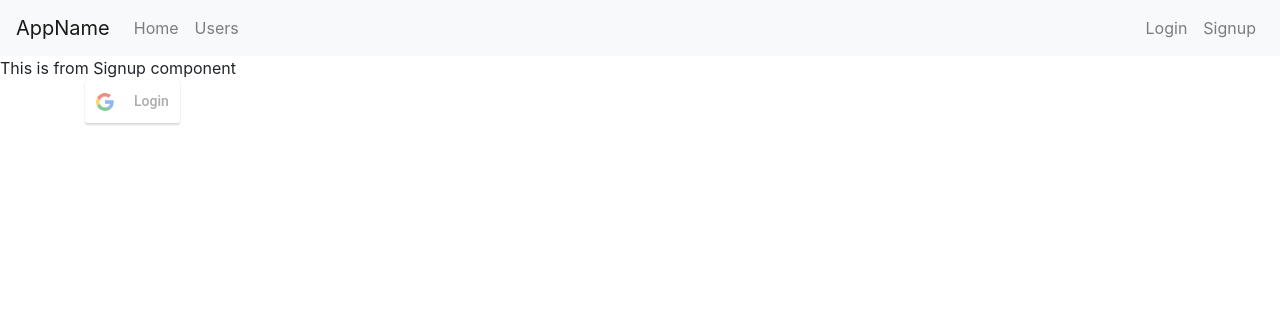
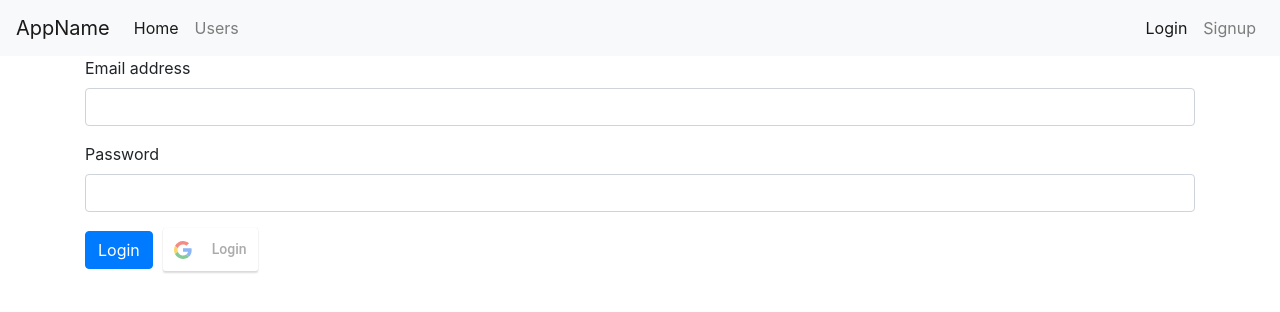
Before and after one commit to taruncx101/react-1, a React (Create React App) app: page /login in a window 1280 px wide. Shown: the top 312 px of the page. Built offline with nearby package versions, Linux system fonts and the light colour scheme.

Commit message:
added signup and login form

```diff
--- a/src/App.js
+++ b/src/App.js
@@ -3,7 +3,6 @@ import { BrowserRouter as Router, Switch, Route, Link } from "react-router-dom";
 
 import "bootstrap/dist/css/bootstrap.css";
 import './App.css';
-import GoogleLoginComponent from "./components/GoogleLoginComponent";
 import Layout from "./components/Layout/Layout"
 import Users from './pages/User/Users'
 import Signup from "./pages/Auth/Signup";
@@ -35,15 +34,14 @@ class App extends React.Component {
               <Users />
             </Route>
             <Route path="/login">
-              <Signup />
+              <Signup isLoginPage={true} />
             </Route>
             <Route path="/signup">
-              <Signup />
+              <Signup isLoginPage={false} />
             </Route>
           </Switch>
         </Layout>
         <div className="container">
-          <GoogleLoginComponent />
         </div>
       </Router>
     );
--- a/src/components/GoogleLoginComponent.js
+++ b/src/components/Auth/GoogleLogin/GoogleLoginComponent.js
@@ -21,7 +21,6 @@ function GoogleLoginComponent() {
   };
 
   return (
-    <div>
       <GoogleLogin
         clientId={clientId}
         buttonText="Login"
@@ -31,7 +30,6 @@ function GoogleLoginComponent() {
         style={{ marginTop: "100px" }}
         isSignedIn={true}
       />
-    </div>
   );
 }
 
--- a/src/components/Layout/Layout.js
+++ b/src/components/Layout/Layout.js
@@ -4,10 +4,10 @@ import Header from "../Header/Header";
 export default class Layout extends React.Component{
     render() {
         return (
-            <React.Fragment>
-                <Header />
-                {this.props.children}
-            </React.Fragment>
+          <React.Fragment>
+            <Header />
+            <div className="container">{this.props.children}</div>
+          </React.Fragment>
         );
     }
 }
--- a/src/components/Navigation/Navigation.js
+++ b/src/components/Navigation/Navigation.js
@@ -1,4 +1,5 @@
 import React from 'react';
+import { NavLink } from "react-router-dom";
 const navLeftSideItems = [
   { id: "home", text: "Home", link: "/", auth: false },
   { id: "users", text: "Users", link: "/users", auth: true },
@@ -16,9 +17,9 @@ const navRightSideItems = [
            .filter((item) => true)
            .map((item) => (
              <li className="nav-item" key={item.id}>
-               <a className="nav-link" href="#">
+               <NavLink to={item.link} className="nav-link">
                  {item.text}
-               </a>
+               </NavLink>
              </li>
            )),
        ]}
@@ -29,9 +30,9 @@ const navRightSideItems = [
            .filter((item) => true)
            .map((item) => (
              <li className="nav-item" key={item.id}>
-               <a className="nav-link" href="#">
+               <NavLink to={item.link} className="nav-link">
                  {item.text}
-               </a>
+               </NavLink>
              </li>
            )),
        ]}
--- a/src/pages/Auth/Signup.js
+++ b/src/pages/Auth/Signup.js
@@ -1,3 +1,51 @@
-export default function Signup(params) {
-  return <div>This is from Signup component</div>;
+import React from "react";
+import GoogleLoginComponent from "../../components/Auth/GoogleLogin/GoogleLoginComponent";
+
+export default class Signup extends React.Component{
+  constructor(props) {
+    super();
+  }
+  render() {
+    return (
+      <form>
+        {!this.props.isLoginPage ? (
+          <div className="form-group">
+            <label htmlFor="exampleInput1">Name</label>
+            <input
+              type="text"
+              className="form-control"
+              id="exampleInput1"
+              aria-describedby="emailHelp"
+            />
+          </div>
+        ) : null}
+
+        <div className="form-group">
+          <label htmlFor="exampleInputEmail1">Email address</label>
+          <input
+            type="email"
+            className="form-control"
+            id="exampleInputEmail1"
+            aria-describedby="emailHelp"
+          />
+        </div>
+        <div className="form-group">
+          <label htmlFor="exampleInputPassword1">Password</label>
+          <input
+            type="password"
+            className="form-control"
+            id="exampleInputPassword1"
+          />
+        </div>
+        <button
+          type="submit"
+          className="btn btn-primary"
+          Style="margin-right: 10px;"
+        >
+          {this.props.isLoginPage ? "Login" : "Sign Up"}
+        </button>
+        <GoogleLoginComponent />
+      </form>
+    );
+  }
 }
```
Also changed, not shown: 1 other file (tests, documents, lock files or other folders).
